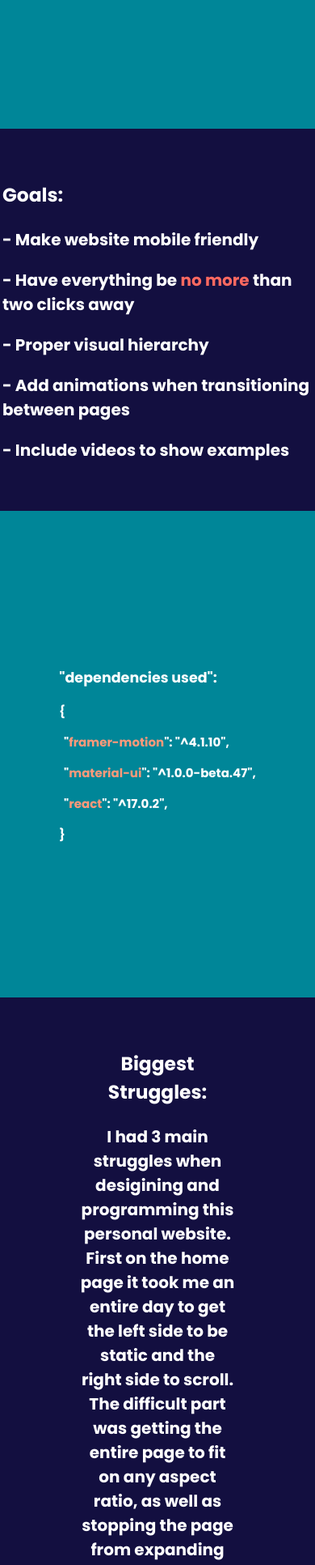
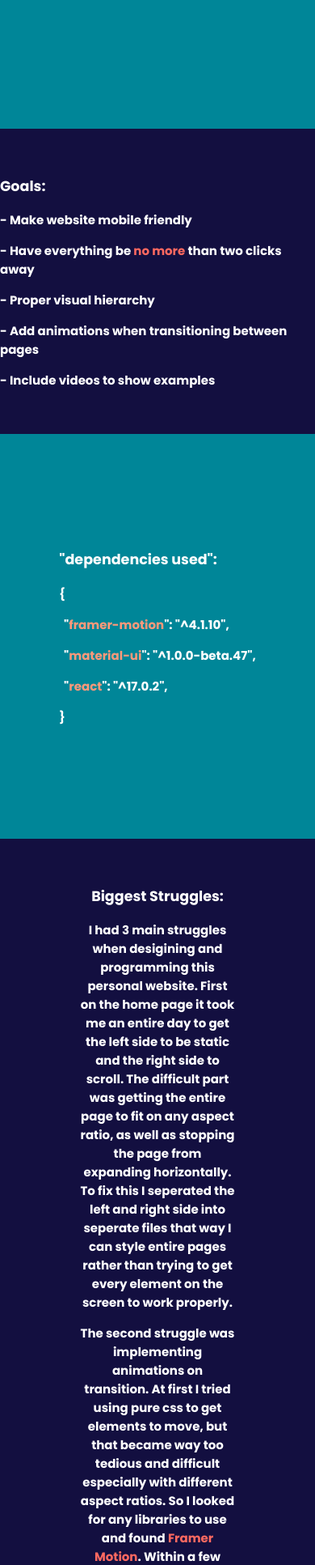
Before and after one commit to KhalidD98/personal-website, a React (Create React App) app: page /personalwebsite in a window 390 px wide. Shown: the part 879-2812 px from the top of the page at 81% size. Built offline with nearby package versions, Linux system fonts and the light colour scheme.

Commit message:
Fix Text Size

```diff
--- a/src/PersonalWebsite.js
+++ b/src/PersonalWebsite.js
@@ -19,7 +19,6 @@ const useStyles = makeStyles((theme) => ({
         color: 'white',
         fontFamily: 'poppins',
         overflow: 'hidden',
-        fontSize: '20px'
     },
     dependencies: {
         marginLeft: '1.5vw',
@@ -31,12 +30,13 @@ const useStyles = makeStyles((theme) => ({
         color: '#ff997a'
     },
     dependencyContainer: {
-        marginBottom: '16vh',
-        marginTop: '16vh',
+        marginBottom: '10vh',
+        marginTop: '10vh',
         fontSize: '20px',
         [theme.breakpoints.down('xs')]: {
             fontSize: '15px',
         },
+        fontSize: '20px'
     },
     footerContainer: {
         width: '65vw',
@@ -52,7 +52,7 @@ const useStyles = makeStyles((theme) => ({
     },
     link: {
         textDecoration: 'none',
-        color: 'white'
+        color: 'white',
     },
     homeButton: {
         color: 'white',
@@ -87,7 +87,11 @@ const useStyles = makeStyles((theme) => ({
     },
     goalsContainer: {
         backgroundColor: '#130f40',
-        width: '24rem'
+        width: '26rem',
+        fontSize: '20px',
+        [theme.breakpoints.down('xs')]: {
+            fontSize: '15px',
+        },
     },
     hyperlink: {
         textDecoration: 'none',
@@ -96,6 +100,16 @@ const useStyles = makeStyles((theme) => ({
     strugglesContainer: {
         width: '50vw',
         textAlign: 'center',
+        fontSize: '20px',
+        [theme.breakpoints.down('xs')]: {
+            fontSize: '15px',
+        },
+    },
+    featuresContainer: {
+        fontSize: '20px',
+        [theme.breakpoints.down('xs')]: {
+            fontSize: '15px',
+        },
     }
 }))
 
```
